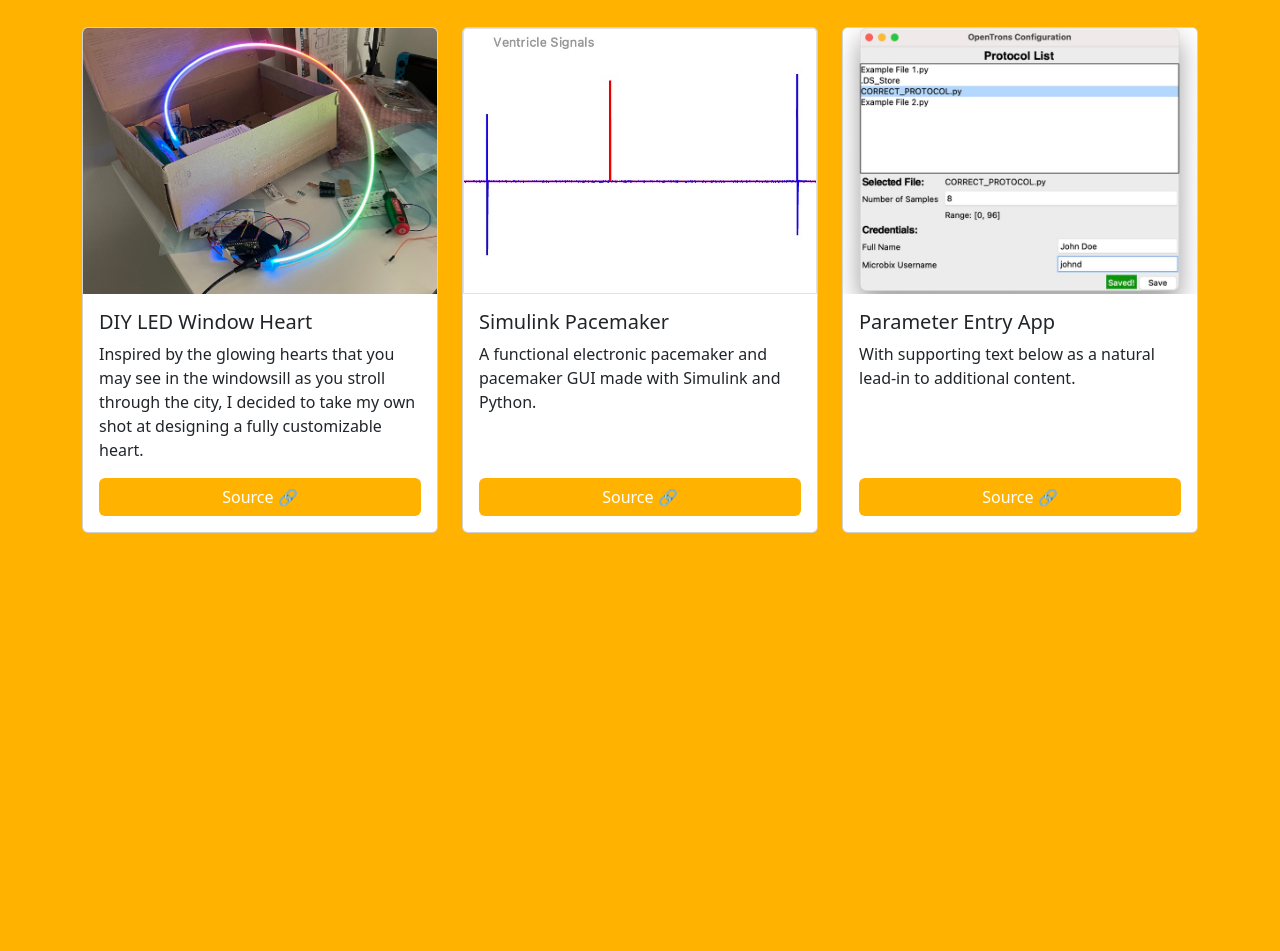
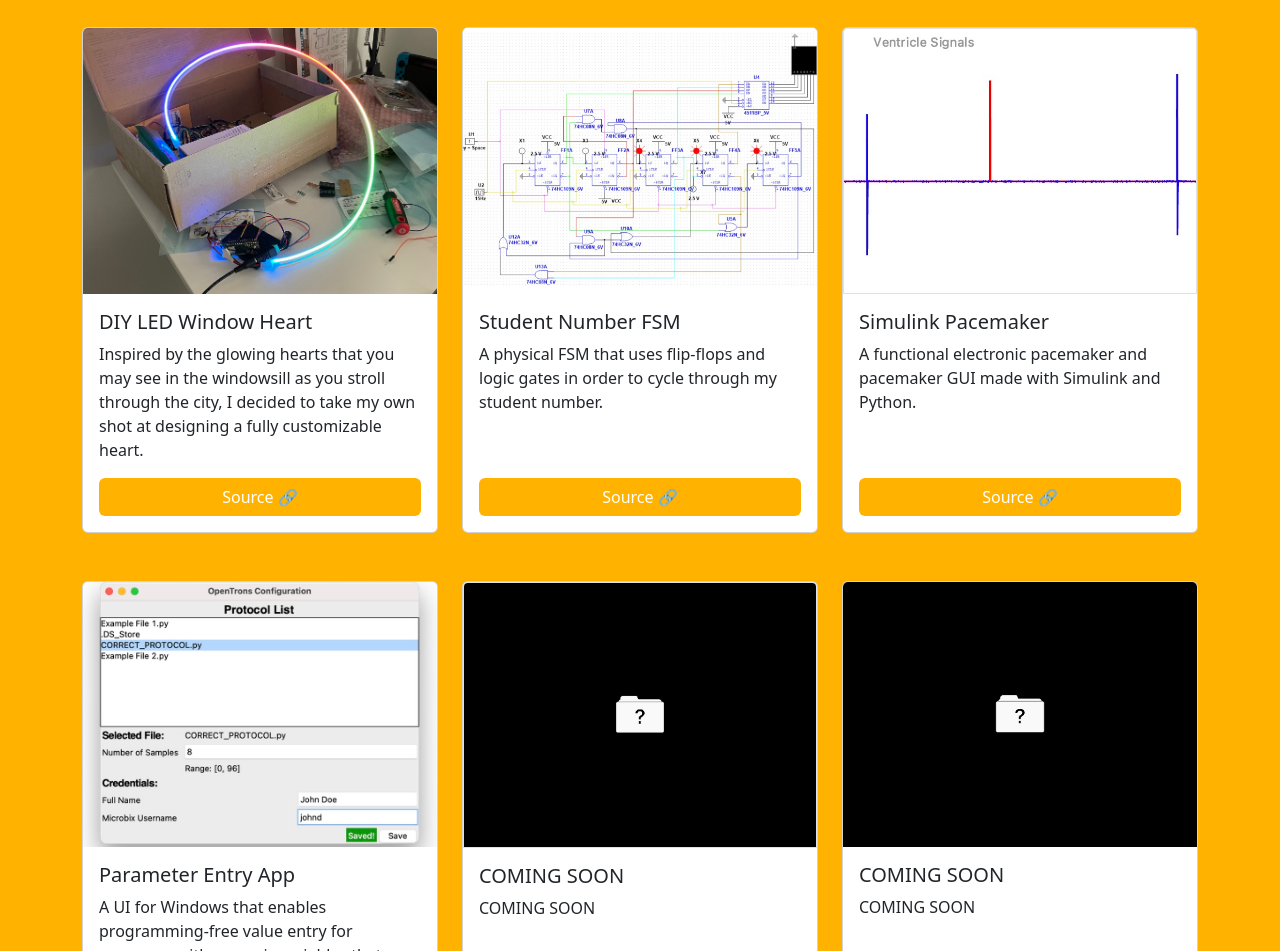
Before and after one commit to alusch7/Portfolio-Site, a website: page index.html in a window 1280 px wide. Shown: the part 1849-2800 px from the top of the page. Before the commit the page ends 2470 px from the top, so only its background shows below. Drawn offline with nearby package versions, Linux system fonts and the light colour scheme.

Commit message:
Added projects

```diff
--- a/index.html
+++ b/index.html
@@ -90,6 +90,16 @@
                     </div>
                     <div class="col-sm-4 padProjects d-flex align-items-stretch">
                         <div class="card">
+                            <img src="images/final_circuit.jpeg" class="card-img-top">
+                            <div class="card-body d-flex flex-column">
+                                <h5 class="card-title">Student Number FSM</h5>
+                                <p class="card-text">A physical FSM that uses flip-flops and logic gates in order to cycle through my student number.</p>
+                                <a href="https://github.com/alusch7/Student_Number_FSM" target="_blank" class="btn btn-primary cardButtons mt-auto">Source 🔗</a>
+                            </div>
+                        </div>
+                    </div>
+                    <div class="col-sm-4 padProjects d-flex align-items-stretch">
+                        <div class="card">
                             <img src="images/pacemaker_project.jpeg" class="card-img-top border">
                             <div class="card-body d-flex flex-column" style="height: 100%">
                                 <h5 class="card-title">Simulink Pacemaker</h5>
@@ -98,13 +108,37 @@
                             </div>
                         </div>
                     </div>
+                </div>
+            </div>
+            <div class="container">
+                <div class="row">
                     <div class="col-sm-4 padProjects d-flex align-items-stretch">
                         <div class="card">
                             <img src="images/mbx_project.jpeg" class="card-img-top">
                             <div class="card-body d-flex flex-column">
                                 <h5 class="card-title">Parameter Entry App</h5>
-                                <p class="card-text">With supporting text below as a natural lead-in to additional content.</p>
+                                <p class="card-text">A UI for Windows that enables programming-free value entry for programs with numeric variables that need to change from run to run. Also supports value ranges. Designed for Opentrons.</p>
                                 <a href="https://github.com/alusch7/parameterEntryUI" target="_blank" class="btn btn-primary cardButtons mt-auto">Source 🔗</a>
+                            </div>
+                        </div>
+                    </div>
+                    <div class="col-sm-4 padProjects d-flex align-items-stretch">
+                        <div class="card">
+                            <img src="images/coming_soon.jpeg" class="card-img-top border">
+                            <div class="card-body d-flex flex-column" style="height: 100%">
+                                <h5 class="card-title">COMING SOON</h5>
+                                <p class="card-text">COMING SOON</p>
+                                <a href="" target="_blank" class="btn btn-primary cardButtons mt-auto">Source 🔗</a>
+                            </div>
+                        </div>
+                    </div>
+                    <div class="col-sm-4 padProjects d-flex align-items-stretch">
+                        <div class="card">
+                            <img src="images/coming_soon.jpeg" class="card-img-top">
+                            <div class="card-body d-flex flex-column">
+                                <h5 class="card-title">COMING SOON</h5>
+                                <p class="card-text">COMING SOON</p>
+                                <a href="" target="_blank" class="btn btn-primary cardButtons mt-auto">Source 🔗</a>
                             </div>
                         </div>
                     </div>
```
Also changed, not shown: images/coming_soon.jpeg (added), images/final_circuit.jpeg (added).
